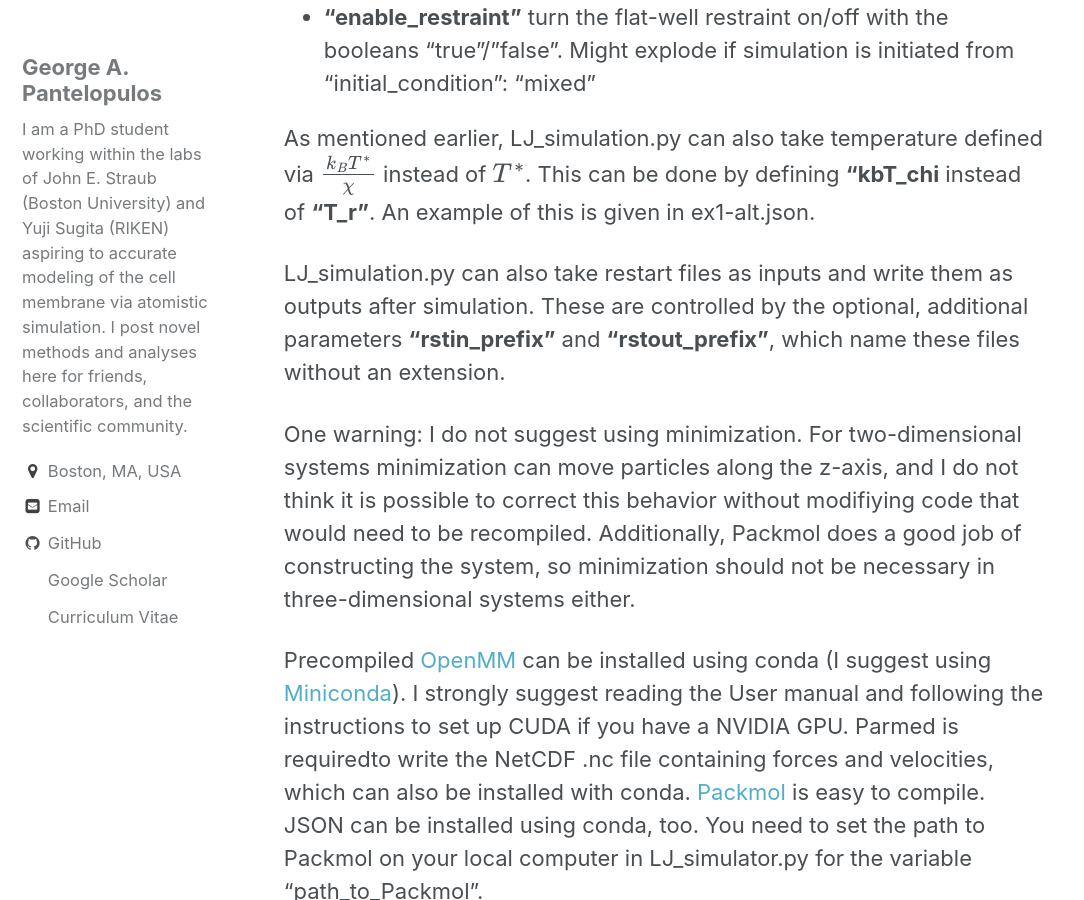
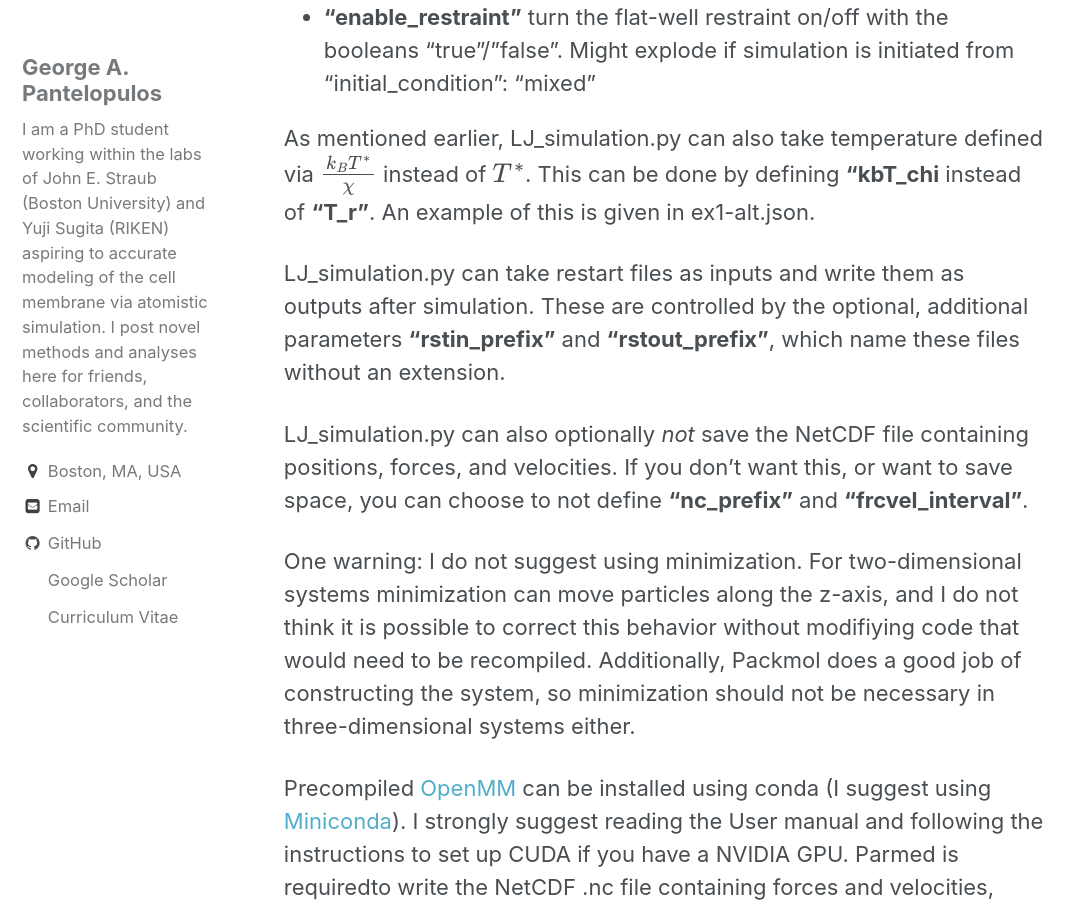
Before and after one commit to gpantel/gpantel.github.io, a Jekyll site: the page built from _posts/2019-26-19-LJsimulation.markdown, in a window 1280 px wide and 900 px high, scrolled down 14169 px. Shown: the whole window, without its empty margins (0-1084 px from the left). Built offline with Jekyll 4.4.1, drawn with Linux system fonts in a browser that asks for light colours; formulas are drawn with MathJax 3.

Commit message:
Update 2019-26-19-LJsimulation.markdown

```diff
--- a/_posts/2019-26-19-LJsimulation.markdown
+++ b/_posts/2019-26-19-LJsimulation.markdown
@@ -251,8 +251,9 @@ For example 1, we run use the following JSON file as an input "python LJ_simulat
 
 As mentioned earlier, LJ_simulation.py can also take temperature defined via $$\frac{k_B T^*}{\chi}$$ instead of $$T^*$$. This can be done by defining **"kbT_chi** instead of **"T_r"**. An example of this is given in ex1-alt.json.
 
-LJ_simulation.py can also take restart files as inputs and write them as outputs after simulation. These are controlled by the optional, additional parameters **"rstin_prefix"** and **"rstout_prefix"**, which name these files without an extension.
+LJ_simulation.py can take restart files as inputs and write them as outputs after simulation. These are controlled by the optional, additional parameters **"rstin_prefix"** and **"rstout_prefix"**, which name these files without an extension.
 
+LJ_simulation.py can also optionally <em>not</em> save the NetCDF file containing positions, forces, and velocities. If you don't want this, or want to save space, you can choose to not define **"nc_prefix"** and **"frcvel_interval"**.
 
 One warning: I do not suggest using minimization. For two-dimensional systems minimization can move particles along the z-axis, and I do not think it is possible to correct this behavior without modifiying code that would need to be recompiled. Additionally, Packmol does a good job of constructing the system, so minimization should not be necessary in three-dimensional systems either.
 
```
